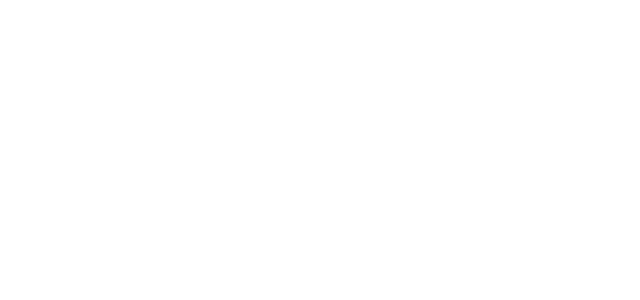
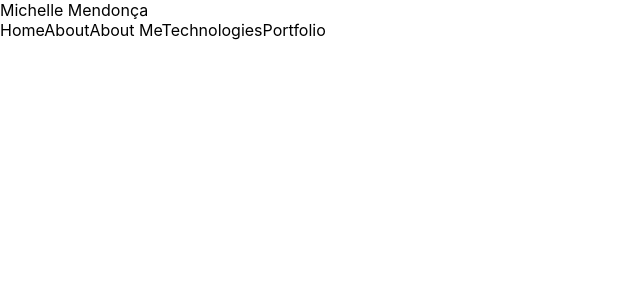
Before and after one commit to michaloumen/portfolio, a React (Create React App) app: page / in a window 1280 px wide. Shown: the top 300 px of the page, without its empty margins (0-640 px from the left). Built offline with nearby package versions, Linux system fonts and the light colour scheme.

Commit message:
create component, add HTML and install styled-components

```diff
--- a/package.json
+++ b/package.json
@@ -9,6 +9,7 @@
     "react": "^18.2.0",
     "react-dom": "^18.2.0",
     "react-scripts": "5.0.1",
+    "styled-components": "^6.0.0-rc.5",
     "web-vitals": "^2.1.4"
   },
   "scripts": {
--- a/src/App.js
+++ b/src/App.js
@@ -1,9 +1,10 @@
 import './App.css';
+import { Navbar } from './screens';
 
 function App() {
   return (
     <div>
-
+      <Navbar />
     </div>
   );
 }
--- /dev/null
+++ b/src/screens/Navbar/index.jsx
@@ -0,0 +1,19 @@
+import React from 'react';
+import * as S from './styles';
+
+const Navbar = () => {
+  return (
+    <S.NavbarContainer>
+      <S.NavbarName>Michelle Mendonça</S.NavbarName>
+      <S.NavbarLinksContainer>
+        <a>Home</a>
+        <a>About</a>
+        <a>About Me</a>
+        <a>Technologies</a>
+        <a>Portfolio</a>
+      </S.NavbarLinksContainer>
+    </S.NavbarContainer>
+  );
+};
+
+export default Navbar
--- /dev/null
+++ b/src/screens/Navbar/styles.js
@@ -0,0 +1,13 @@
+import styled from 'styled-components';
+
+export const NavbarContainer = styled.div`
+
+`;
+
+export const NavbarName = styled.div`
+
+`;
+
+export const NavbarLinksContainer = styled.div`
+
+`;
--- a/src/screens/index.js
+++ b/src/screens/index.js
@@ -0,0 +1,3 @@
+import Navbar from "./Navbar/index";
+
+export { Navbar }
```
Also changed, not shown: 1 other file (tests, documents, lock files or other folders).
